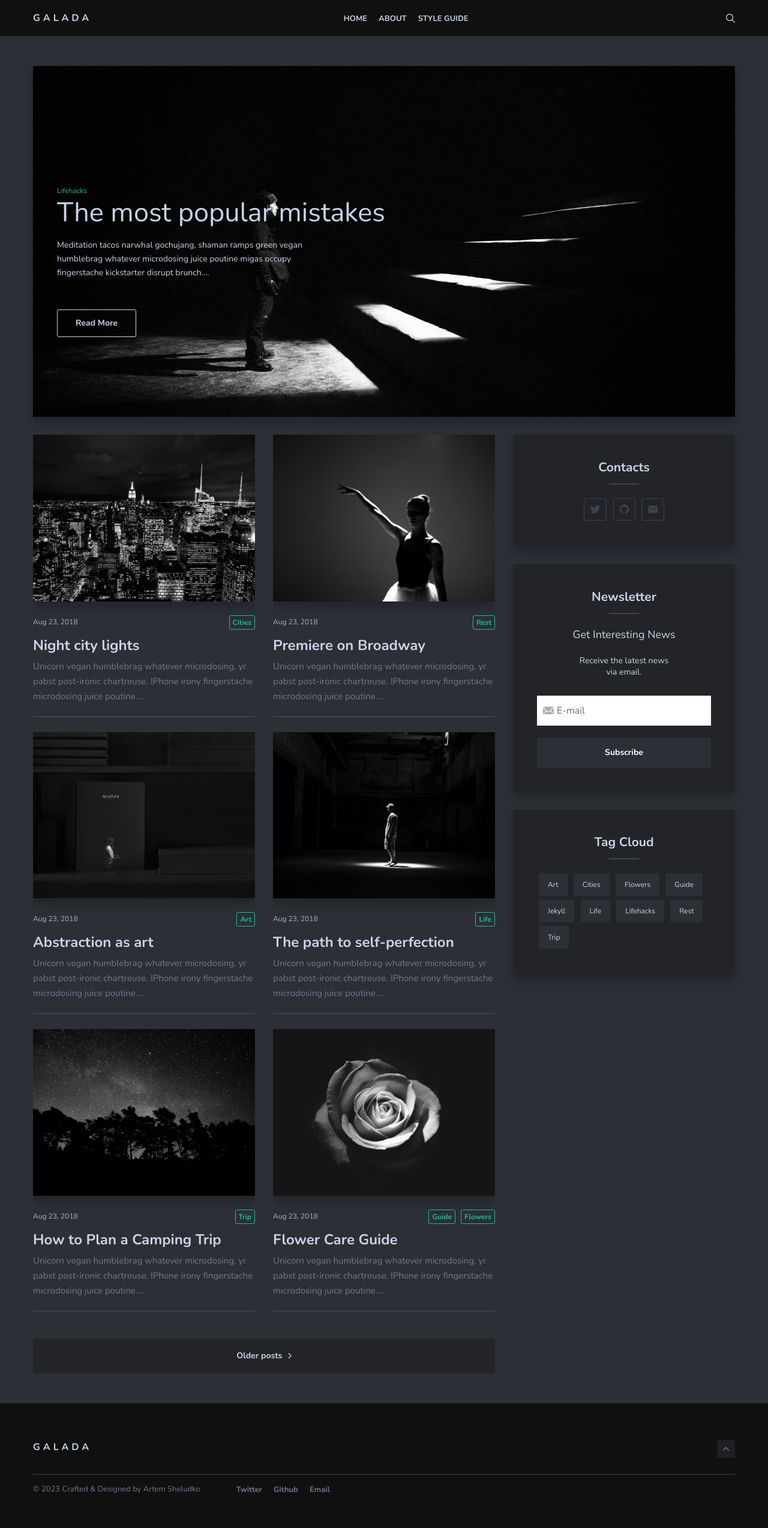
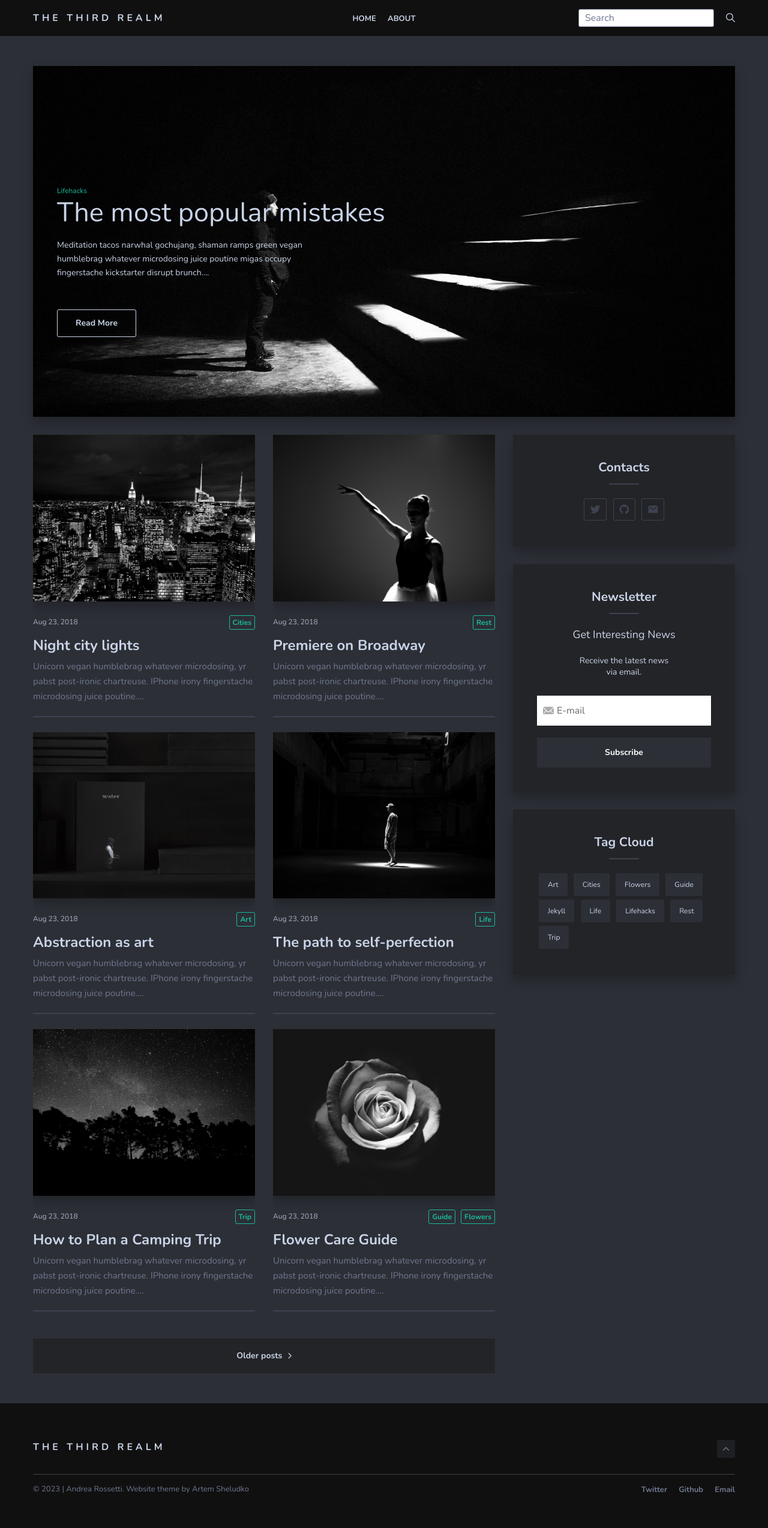
Before and after one commit to a-rossetti/a-rossetti.github.io, a Jekyll site: the page built from index.html, in a window 1280 px wide. Shown: the whole page at 60% size. Built offline with Jekyll 4.4.1, drawn with Linux system fonts in a browser that asks for light colours; nearby versions of some CDN libraries; the list of posts is cut into pages by our own code.

Commit message:
Changes to header, footer

```diff
--- a/_config.yml
+++ b/_config.yml
@@ -1,7 +1,7 @@
 #-------------------------------
 # General Site Settings
 
-title: Andrea Rossetti
+title: The Third Realm
 description: Galada is an easy and simple theme for Jekyll. Dark colors, give it a special exquisite look. A careful approach to design and features make it an ideal solution for a personal blog. # this means to ignore newlines until "baseurl:"
 baseurl: "" # the subpath of your site, e.g. /blog
 url: "https://a-rossetti.github.io" # the base hostname & protocol for your site, e.g. http://example.com
--- a/_includes/footer.html
+++ b/_includes/footer.html
@@ -4,13 +4,13 @@
       <div class="col col-12">
         <div class="footer-top">
           <h2 class="logo-title">
-            <a href="{{site.baseurl}}/" class="logo-text">Galada</a>
+            <a href="{{site.baseurl}}/" class="logo-text">The Third Realm</a>
           </h2>
           <div class="top"><i class="ion ion-ios-arrow-up"></i></div>
         </div>
         <div class="footer-bottom">
           <div class="copyright">
-            <p>&copy; {{site.time | date: '%Y'}} Crafted & Designed by <a href="https://github.com/artemsheludko">Artem Sheludko</a></p>
+            <p>&copy; {{site.time | date: '%Y'}} | Andrea Rossetti. Website theme by <a href="https://github.com/artemsheludko">Artem Sheludko</a></p>
           </div>
           <div class="footer-social">
             <ul class="list-reset">
--- a/_includes/header.html
+++ b/_includes/header.html
@@ -4,7 +4,7 @@
       <div class="col col-12">
         <div class="header-box">
           <div class="logo-title">
-            <a href="{{site.baseurl}}/" class="logo-text">Galada</a>
+            <a href="{{site.baseurl}}/" class="logo-text">The Third Realm</a>
           </div>
 
           <nav class="nav-menu">
@@ -21,6 +21,7 @@
             </ul>
           </nav>
           <div class="nav-buttons">
+            <input type="text" id="search-input" class="search-input" placeholder="Search">
             <i class="menu-button d-hide ion ion-ios-menu"></i>
             <i class="search-button ion ion-ios-search"></i>
           </div>
--- a/_sass/3-modules/_footer.scss
+++ b/_sass/3-modules/_footer.scss
@@ -44,9 +44,10 @@
 .footer-bottom {
   display: flex;
   align-items: center;
+  justify-content: space-between;
   flex-wrap: wrap;
+
   .copyright {
-    margin-right: 60px;
     p {
       margin-bottom: 0;
       font-size: 13px;
@@ -61,6 +62,7 @@
   }
   .footer-social {
     ul {
+      text-align: center;
       li {
         display: inline-block;
         margin-left: 15px;
--- a/_sass/4-layouts/_home.scss
+++ b/_sass/4-layouts/_home.scss
@@ -13,6 +13,9 @@
   flex-direction: row;
   justify-content: space-between;
   align-items: center;
+  > * {
+    flex: 1; // This gives each direct child of header-box an equal portion of space.
+  }
   .logo-title {
     .logo-text {
       font-size: 16px;
@@ -40,6 +43,7 @@
   background: $blue-black;
   overflow-y: auto;
   opacity: 0;
+  text-align: center;
   &.active {
     transition: all .5s cubic-bezier(0.175, 0.885, 0.32, 1.275);
     transform: scale(1);
@@ -122,10 +126,31 @@
 }
 
 .nav-buttons {
+  display: flex;
+  justify-content: flex-end;
+  align-items: center;;
+
+  .search-input {
+    height: 30px;
+    width: auto;
+    max-width: 250px;
+    padding: 0 10px;
+    border: 1px solid $gray-blue;
+    border-radius: 3px;
+    font-size: 16px;
+    margin-right: 10px;
+    outline: none;
+    &::placeholder {
+      color: $gray-blue;
+    }
+    &:focus {
+      border-color: $primary-color;
+    }
+  }
+
   i.ion {
     margin-left: 10px;
     font-size: 20px;
-    vertical-align: middle;
     color: $text;
     cursor: pointer;
     &:first-child {
--- a/js/common.js
+++ b/js/common.js
@@ -11,6 +11,8 @@
       $searchOpenButton = $(".search-button"),
       $searchCloseButton = $(".search-close-button"),
       $search = $(".search");
+
+  var $searchInputField = $("#search-input");
 
   $(window).on("resize", function () {
     var e = $(this);
@@ -35,6 +37,9 @@
     closeSearch();
   });
 
+  $searchInputField.on("focus", function() {
+    openSearch();
+  });
 
   function openMenu() {
     $navMenu.addClass("active");
@@ -46,6 +51,7 @@
 
   function openSearch() {
     $search.addClass("active");
+    $("#js-search-input").focus();
   }
 
   function closeSearch() {
```
Also changed, not shown: _pages/styleguide.md (deleted, +0 -105 lines), favicon.ico.
